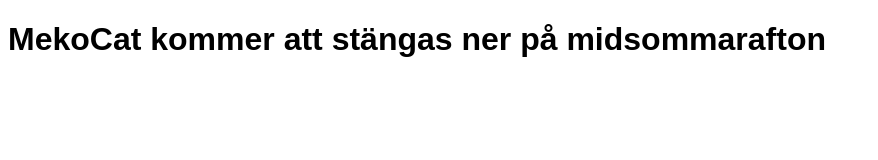
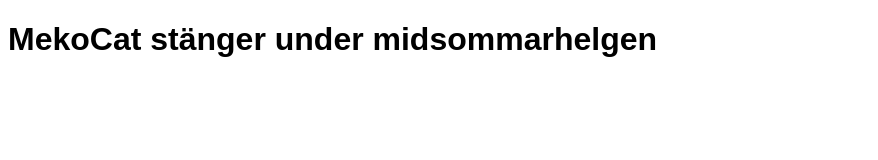
Before and after one commit to mullweisser/mekocat-closing, a plain HTML site: page index.html in a window 1280 px wide. Shown: the whole page, without its empty margins (0-878 px from the left). Drawn offline with Linux system fonts and the light colour scheme.

Commit message:
Update index.html

```diff
--- a/index.html
+++ b/index.html
@@ -2,7 +2,7 @@
 <html>
 <body>
 
-<h1 style="font-family:arial;">MekoCat kommer att stängas ner på midsommarafton</h1>
+<h1 style="font-family:arial;">MekoCat stänger under midsommarhelgen</h1>
 
 </body>
 </html>
```
